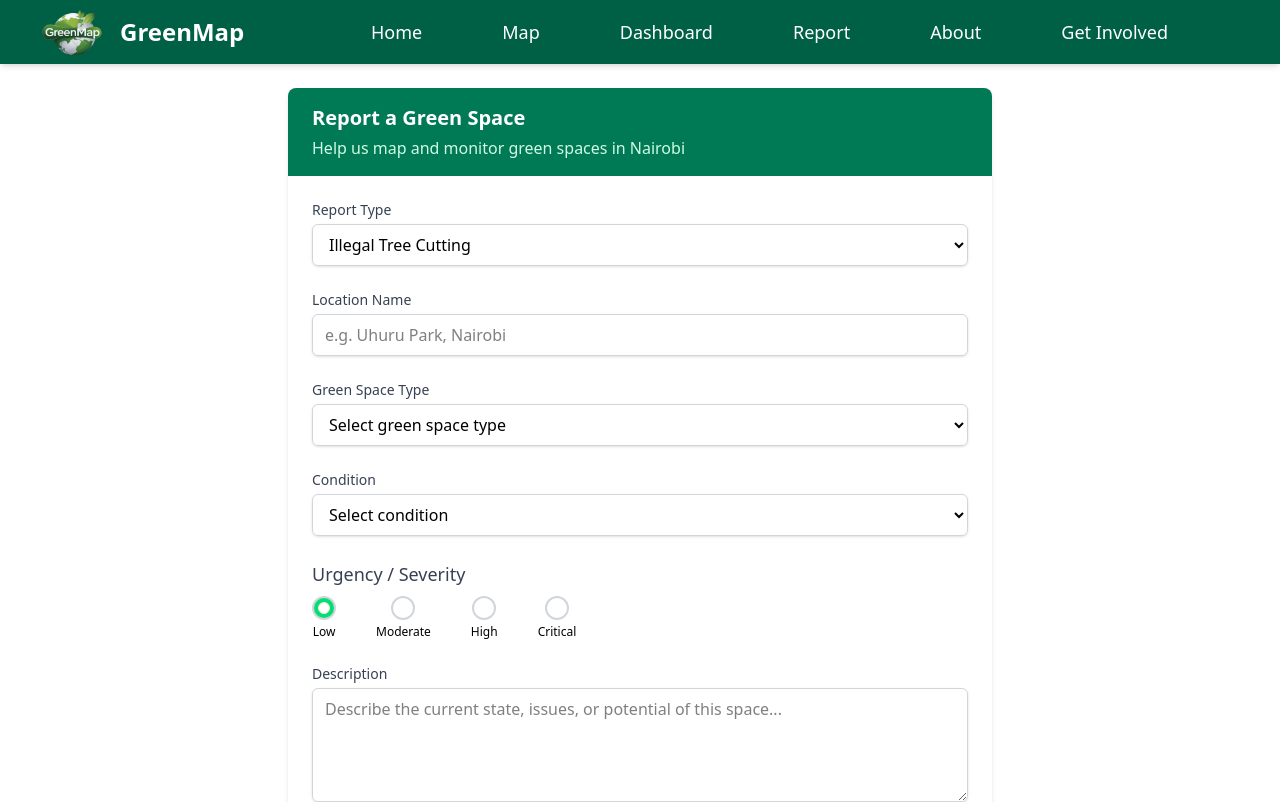
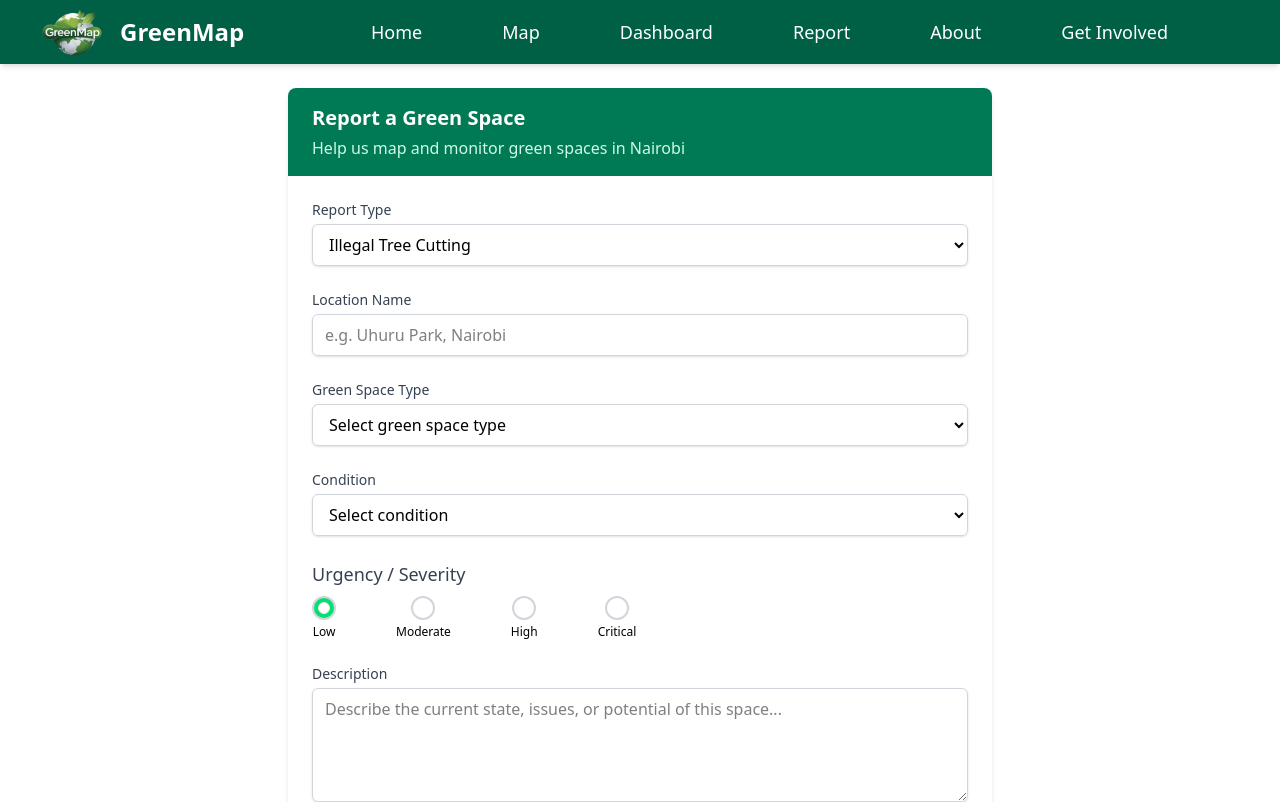
Before and after one commit to Ms-Irungu/GreenMap-Project, a Next.js app: page /report in a window 1280 px wide. Shown: the top 802 px of the page. Built offline with nearby package versions, Linux system fonts and the light colour scheme; no server answers.

Commit message:
Adjust the Urgency/ Severity gap to 15

```diff
--- a/pages/report/index.tsx
+++ b/pages/report/index.tsx
@@ -189,7 +189,7 @@ const ReportForm: React.FC = () => {
                                 <label className="block text-lg font-medium text-gray-700 mb-1">
                                     Urgency / Severity
                                 </label>
-                                <div className="flex gap-10 mt-2">
+                                <div className="flex gap-15 mt-2">
                                     {[
                                         { value: 'low', label: 'Low', color: 'bg-green-400' },
                                         { value: 'moderate', label: 'Moderate', color: 'bg-yellow-400' },
```
